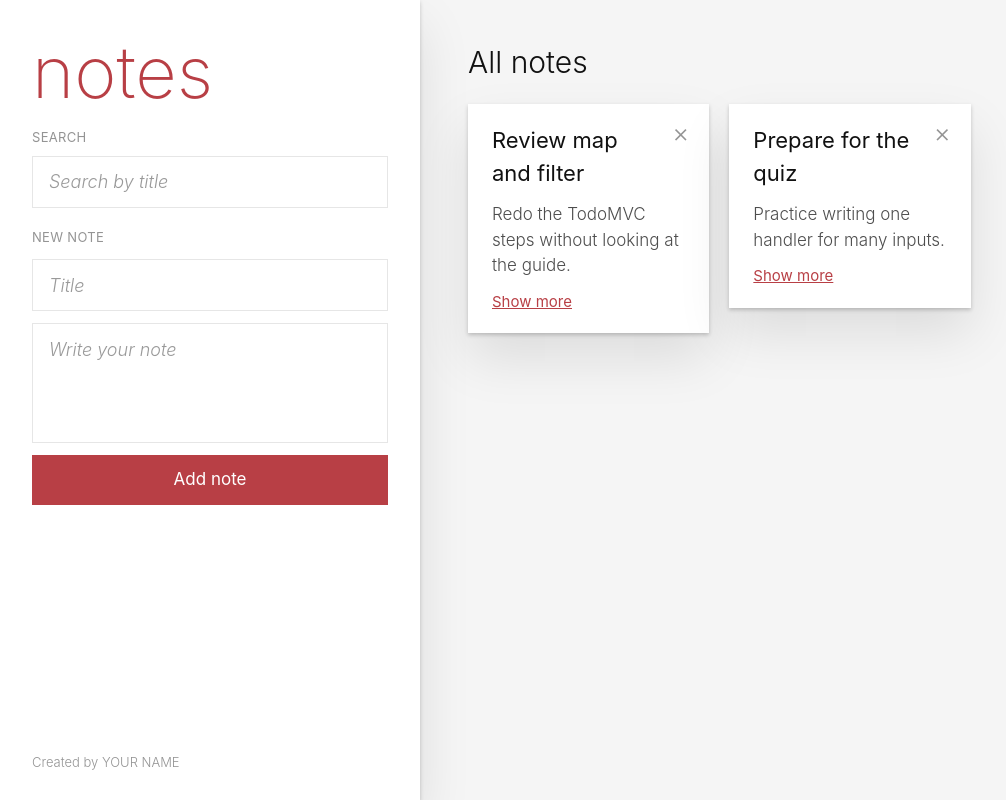
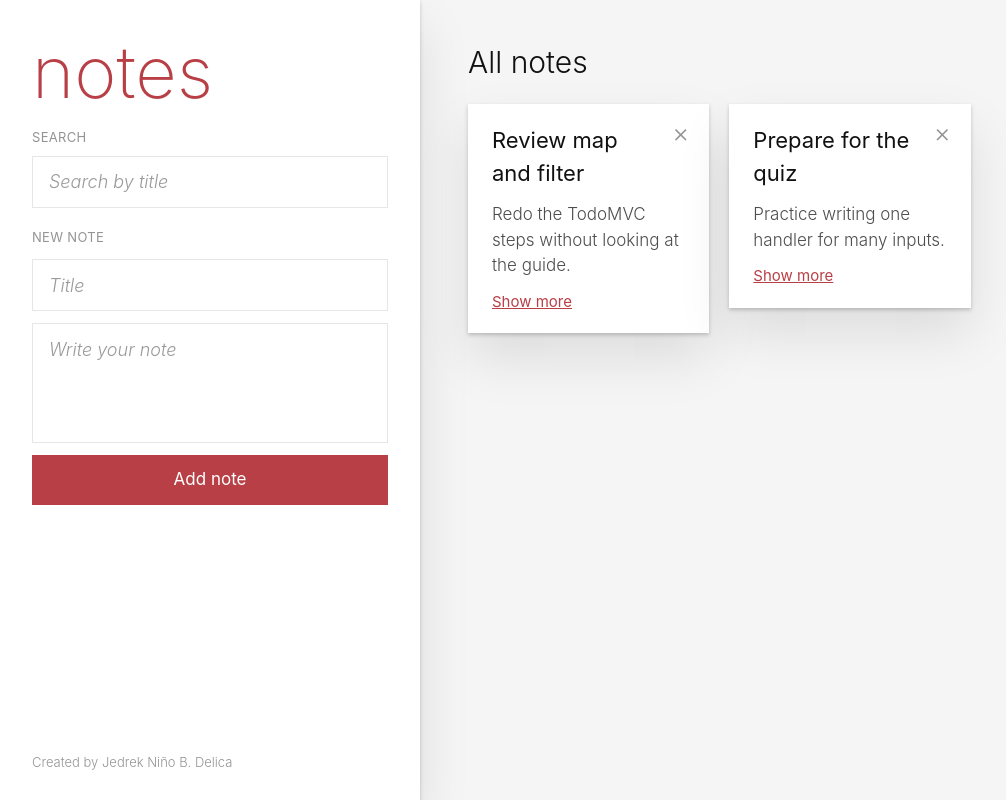
Before and after one commit to jedrekninodelica/csit340g5-notes, a React (Vite) app: page / in a window 1280 px wide. Shown: the whole page, without its empty margins (0-1006 px from the left). Built offline with nearby package versions, Linux system fonts and the light colour scheme.

Commit message:
chore: replace YOUR NAME with Jedrek Niño B. Delica

```diff
--- a/src/App.jsx
+++ b/src/App.jsx
@@ -5,7 +5,7 @@ function App() {
   return (
     <div className="bg-[#f5f5f5] font-light text-[#111]">
       <Notes />
-      <Info name="YOUR NAME" />
+      <Info name="Jedrek Niño B. Delica" />
     </div>
   )
 }
```
